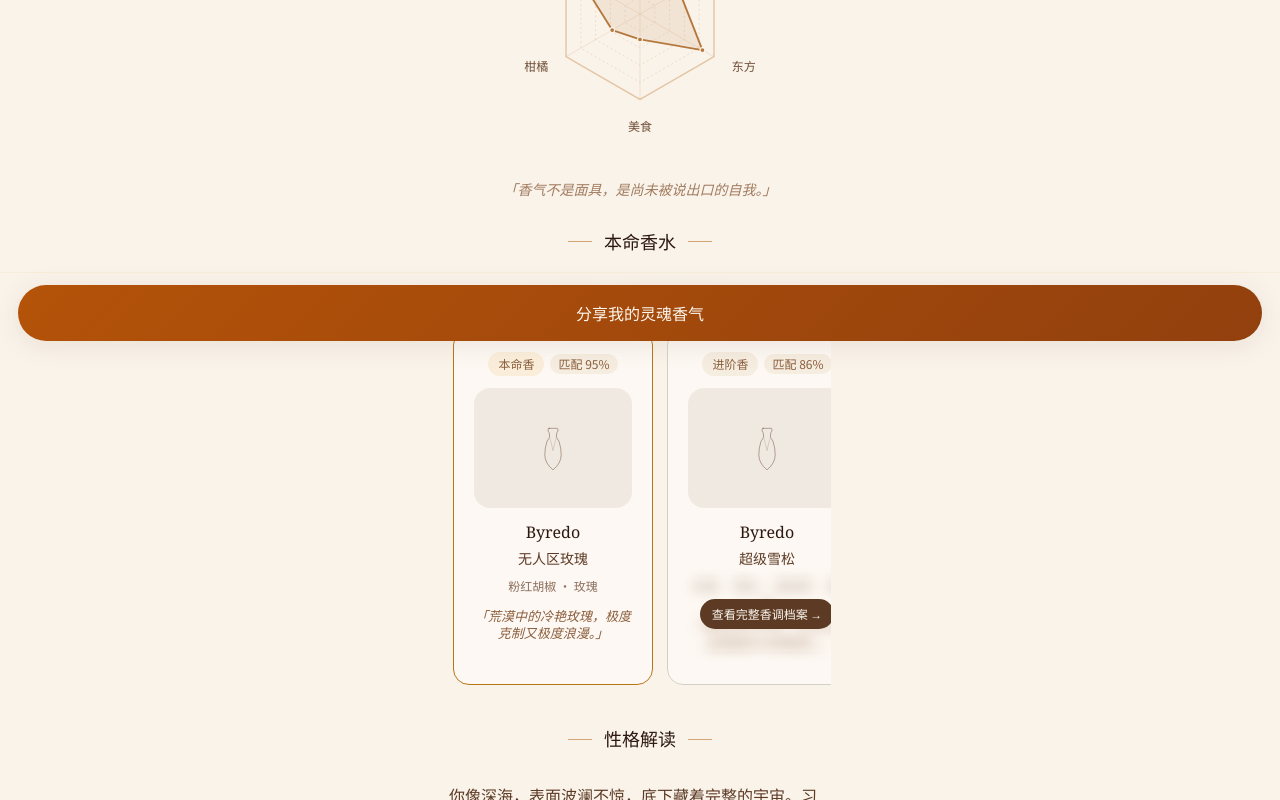
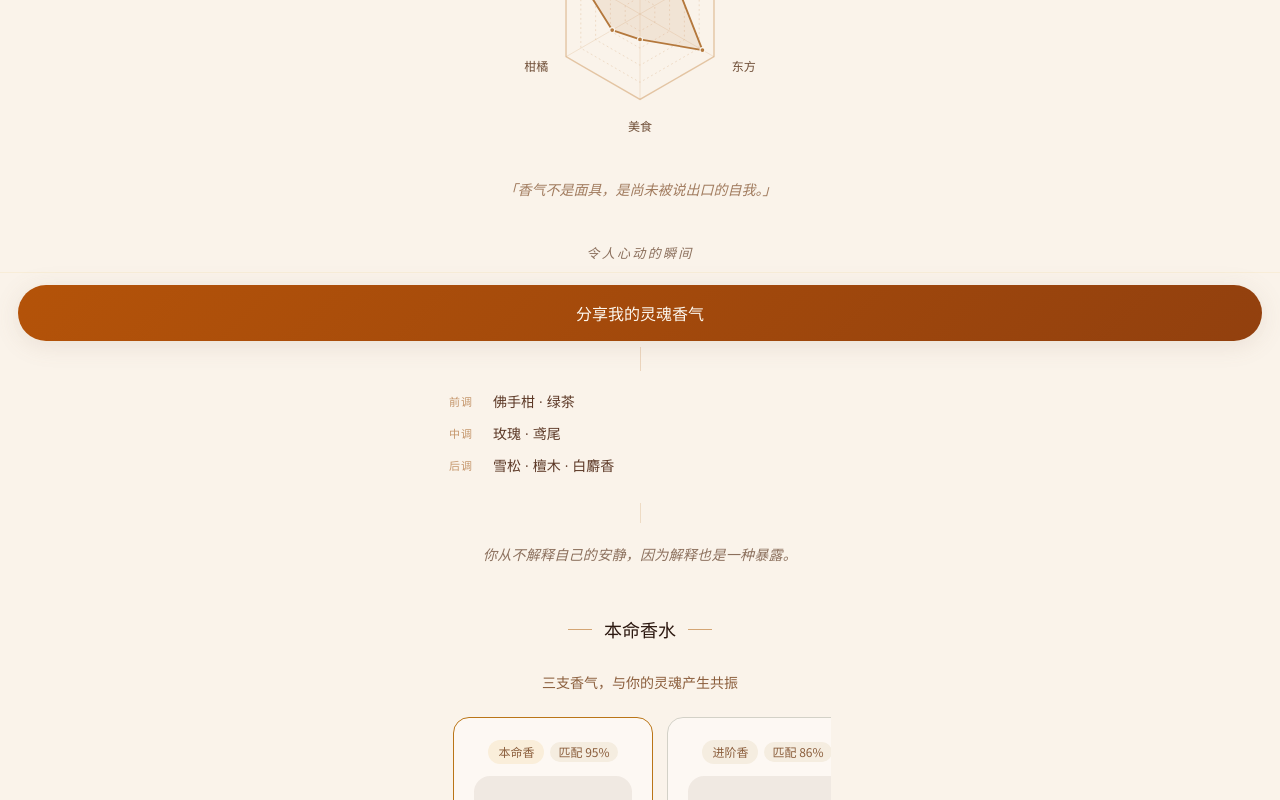
Before and after one commit to Ici17/Crush-Xiangjian, a Next.js app: page /result in a window 1280 px wide. Shown: the part 459-1259 px from the top of the page. Built offline with nearby package versions, Linux system fonts and the light colour scheme.

Commit message:
feat: 令人心动的记忆点区块上线
- lib/memoryScenes.ts 16人格记忆场景
- MemorySceneSection 组件
- 插入香气图谱后、三香前，锁/解锁同等显示

```diff
--- a/app/result/page.tsx
+++ b/app/result/page.tsx
@@ -5,6 +5,7 @@
 import Link from 'next/link';
 import { useSearchParams } from 'next/navigation';
 import { motion } from 'framer-motion';
+import MemorySceneSection from '@/components/MemorySceneSection';
 import {
   getPersonality,
   getRadarScores,
@@ -564,6 +565,9 @@
           </div>
         )}
 
+        {/* ━━━ 令人心动的瞬间 ━━━ */}
+        <MemorySceneSection personalityName={personalityName} />
+
         {/* ━━━ 本命香水 ━━━ */}
         <section className="px-6 pt-4 pb-10" aria-label="本命香水推荐">
           <div className="flex items-center justify-center gap-3 mb-7">
--- /dev/null
+++ b/components/MemorySceneSection.tsx
@@ -0,0 +1,116 @@
+"use client";
+import { getMemoryScene } from "@/lib/memoryScenes";
+
+interface Props {
+  personalityName: string;
+}
+
+const DIM_LABELS: Record<string, string> = {
+  top: "前调",
+  heart: "中调",
+  base: "后调",
+};
+
+export default function MemorySceneSection({ personalityName }: Props) {
+  const scene = getMemoryScene(personalityName);
+
+  const notes = [
+    { label: DIM_LABELS.top, note: scene.top },
+    { label: DIM_LABELS.heart, note: scene.heart },
+    { label: DIM_LABELS.base, note: scene.base },
+  ];
+
+  return (
+    <section
+      aria-label="令人心动的瞬间"
+      className="px-6 py-8"
+      style={{ background: "#FAF3EA" }}
+    >
+      {/* 标题 */}
+      <p
+        className="text-center mb-7"
+        style={{
+          fontFamily: '"Noto Serif SC", serif',
+          fontSize: "13px",
+          fontStyle: "italic",
+          letterSpacing: "0.18em",
+          color: "#8B6F5C",
+        }}
+      >
+        令人心动的瞬间
+      </p>
+
+      {/* 记忆画面 */}
+      <p
+        className="text-center mb-6"
+        style={{
+          fontFamily: '"Noto Serif SC", serif',
+          fontSize: "17px",
+          lineHeight: 1.9,
+          color: "#2C1810",
+          letterSpacing: "0.03em",
+        }}
+      >
+        {scene.memory}
+      </p>
+
+      {/* 分隔线 */}
+      <div
+        className="mx-auto mb-5"
+        style={{ width: "1px", height: "24px", background: "#D4A57460" }}
+      />
+
+      {/* 三调：纵向带标签 */}
+      <div className="flex flex-col gap-2 mb-6">
+        {notes.map(({ label, note }) => (
+          <div key={label} className="flex items-start gap-3">
+            <span
+              className="shrink-0"
+              style={{
+                fontFamily: '"Noto Sans SC", sans-serif',
+                fontSize: "11px",
+                color: "#C4956A",
+                letterSpacing: "0.1em",
+                paddingTop: "2px",
+                minWidth: "32px",
+              }}
+            >
+              {label}
+            </span>
+            <span
+              style={{
+                fontFamily: '"Noto Serif SC", serif',
+                fontSize: "14px",
+                color: "#5C3826",
+                lineHeight: 1.7,
+              }}
+            >
+              {note}
+            </span>
+          </div>
+        ))}
+      </div>
+
+      {/* 分隔线 */}
+      <div
+        className="mx-auto mb-5"
+        style={{ width: "1px", height: "20px", background: "#D4A57450" }}
+      />
+
+      {/* 心动短句 */}
+      <p
+        className="text-center"
+        style={{
+          fontFamily: '"Noto Serif SC", serif',
+          fontSize: "14px",
+          fontStyle: "italic",
+          lineHeight: 1.8,
+          color: "#8B6F5C",
+          letterSpacing: "0.02em",
+        }}
+      >
+        {scene.insight}
+      </p>
+    </section>
+  );
+}
--- a/components/UnlockedContent.tsx
+++ b/components/UnlockedContent.tsx
@@ -1,6 +1,8 @@
 'use client';
 
 import { useMemo, useState } from 'react';
+import MemorySceneSection from './MemorySceneSection';
+
 import {
   getHiddenFace,
   getScentBlueprint,
@@ -177,6 +179,9 @@
           「香气不是面具，是尚未被说出口的自我。」
         </p>
       </section>
+
+      {/* ── 令人心动的瞬间 ── */}
+      <MemorySceneSection personalityName={personalityName} />
 
       {/* ── 本命香水：SVG 瓶型横滑 ── */}
       <section className="px-0" aria-label="本命香水完整档案">
--- /dev/null
+++ b/lib/memoryScenes.ts
@@ -0,0 +1,139 @@
+/**
+ * 令人心动的记忆点 · 16 人格数据
+ *
+ * 结构：
+ *   memory  — 香气唤起的记忆画面（第二人称，克制，情绪流）
+ *   top     — 前调（来自 SCENT_BLUEPRINTS）
+ *   heart   — 中调
+ *   base    — 后调
+ *   insight — 人格洞察（第二人称，锐利，不讨好）
+ */
+
+export type MemoryScene = {
+  memory: string;   // 记忆画面，20-35 字
+  top: string;      // 前调
+  heart: string;    // 中调
+  base: string;     // 后调
+  insight: string;  // 人格洞察，15-28 字
+};
+
+const MEMORY_SCENES: Record<string, MemoryScene> = {
+  暗流: {
+    memory: '你习惯最后一个离开，关灯前站了一会儿',
+    top: '佛手柑 · 绿茶',
+    heart: '玫瑰 · 鸢尾',
+    base: '雪松 · 檀木 · 白麝香',
+    insight: '你从不解释自己的安静，因为解释也是一种暴露。',
+  },
+  荒岛: {
+    memory: '出发的清晨，行李箱拉链卡住，你笑了',
+    top: '柑橘 · 海盐',
+    heart: '无花果 · 橙花',
+    base: '雪松 · 龙涎香',
+    insight: '你永远在出发，其实最怕被困在重复里。',
+  },
+  残温: {
+    memory: '你递完那杯水才意识到，自己其实也渴',
+    top: '橙花 · 梨',
+    heart: '白茉莉 · 鸢尾',
+    base: '白麝香 · 香草',
+    insight: '你的温暖有时是在填补自己没被接住的时刻。',
+  },
+  裂岸: {
+    memory: '凌晨两点的会议室，你一个人站了很久',
+    top: '黑胡椒 · 佛手柑',
+    heart: '檀香 · 皮革',
+    base: '乌木 · 琥珀',
+    insight: '你指挥若定，是因为怕一旦松手就没人接。',
+  },
+  寒岭: {
+    memory: '雪山上，风吹过来，你没躲',
+    top: '薄荷 · 杜松',
+    heart: '焚香 · 丝柏',
+    base: '雪松 · 岩兰草',
+    insight: '你用逻辑筑墙，是因为情绪一旦决堤就收不回。',
+  },
+  极夜: {
+    memory: '你在人群里突然安静，像一盏灯被关掉',
+    top: '粉红胡椒 · 覆盆子',
+    heart: '大马士革玫瑰 · 藏红花',
+    base: '沉香 · 广藿香',
+    insight: '你对完美的执念，是对平庸被看见的恐惧。',
+  },
+  砾迹: {
+    memory: '你做完所有的事，才允许自己停下来',
+    top: '葡萄柚 · 薄荷',
+    heart: '香根草 · 鼠尾草',
+    base: '木质 · 苔藓',
+    insight: '你是所有人的基石，却很少被人问"你还好吗"。',
+  },
+  冲浪: {
+    memory: '你又换了一个场景，因为安静下来要面对一个问题',
+    top: '柠檬 · 海盐',
+    heart: '芳香草本 · 橙花',
+    base: '雪松 · 龙涎香',
+    insight: '活力是你的避难所，不是你本来的样子。',
+  },
+  温砾: {
+    memory: '你替所有人接住了情绪，唯独漏掉了自己',
+    top: '柑橘 · 荔枝',
+    heart: '棉花 · 鼠尾草',
+    base: '麝香 · 檀木',
+    insight: '热情是让你不被抛下的方式，不是你的负担。',
+  },
+  空号: {
+    memory: '你删掉了那行字，然后把手机放到一边',
+    top: '佛手柑 · 青草',
+    heart: '雪松 · 纸莎草',
+    base: '焚香 · 檀木',
+    insight: '极简是你重建的秩序，不是你不在乎。',
+  },
+  冷砚: {
+    memory: '你盯着那只杯子看了很久，它的弧度让你舒服',
+    top: '梨 · 紫罗兰叶',
+    heart: '晚香玉 · 鸢尾',
+    base: '玫瑰 · 檀木',
+    insight: '你对美的苛刻，是对"将就"的生理性排斥。',
+  },
+  渊海: {
+    memory: '你说完那句话，没等回应就转身走了',
+    top: '佛手柑 · 粉红胡椒',
+    heart: '玫瑰 · 皮革',
+    base: '檀木 · 烟草',
+    insight: '你不解释，是因为多数人听不懂，听懂的人不用你解释。',
+  },
+  沉湾: {
+    memory: '你感受到空气里有什么变了，但说不出来',
+    top: '紫罗兰 · 梨',
+    heart: '玫瑰 · 纸莎草',
+    base: '檀木 · 麝香',
+    insight: '你的感知力太强，常常替别人承受了还没说出口的情绪。',
+  },
+  霜冷: {
+    memory: '你把事情默默做好，等人来发现',
+    top: '薰衣草 · 薄荷',
+    heart: '雪松 · 鼠尾草',
+    base: '木质 · 琥珀',
+    insight: '可靠是你不敢卸下的壳，不是你不需要依靠。',
+  },
+  荒原: {
+    memory: '你在书里读到一句，像是在说自己的童年',
+    top: '黑醋栗 · 佛手柑',
+    heart: '玫瑰 · 天竺葵',
+    base: '木质 · 香草',
+    insight: '浪漫是你对现实的温柔叛逃，不是逃避。',
+  },
+  烬生: {
+    memory: '那团火你留给真正懂的人，他们知道在哪里',
+    top: '白茶 · 荔枝',
+    heart: '玫瑰 · 棉麻',
+    base: '檀木 · 麝香',
+    insight: '你温柔得体，是怕冲突撕破关系，不是不在意。',
+  },
+};
+
+const FALLBACK = MEMORY_SCENES['暗流'];
+
+export function getMemoryScene(name: string): MemoryScene {
+  return MEMORY_SCENES[name] ?? FALLBACK;
+}
```
